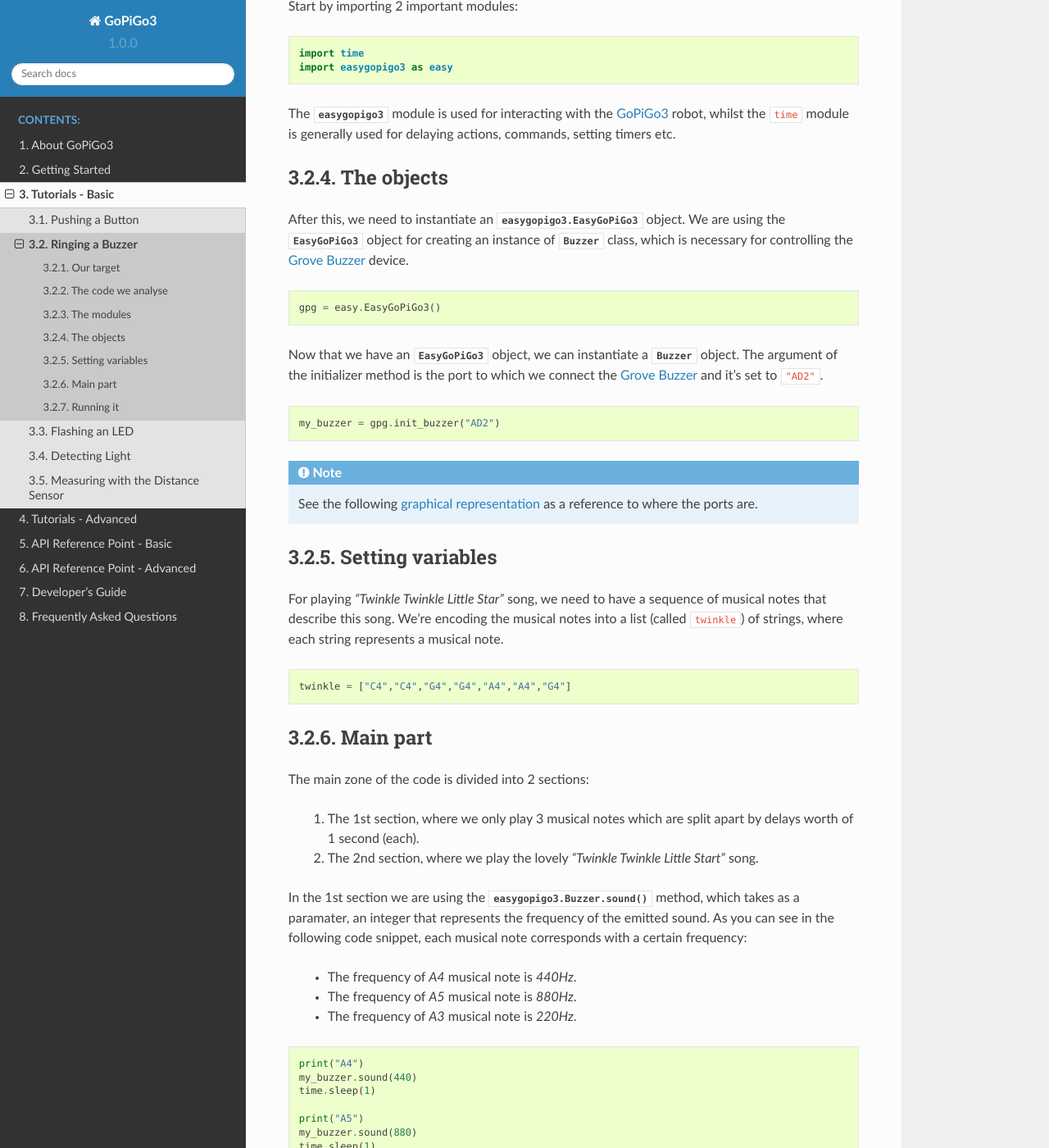
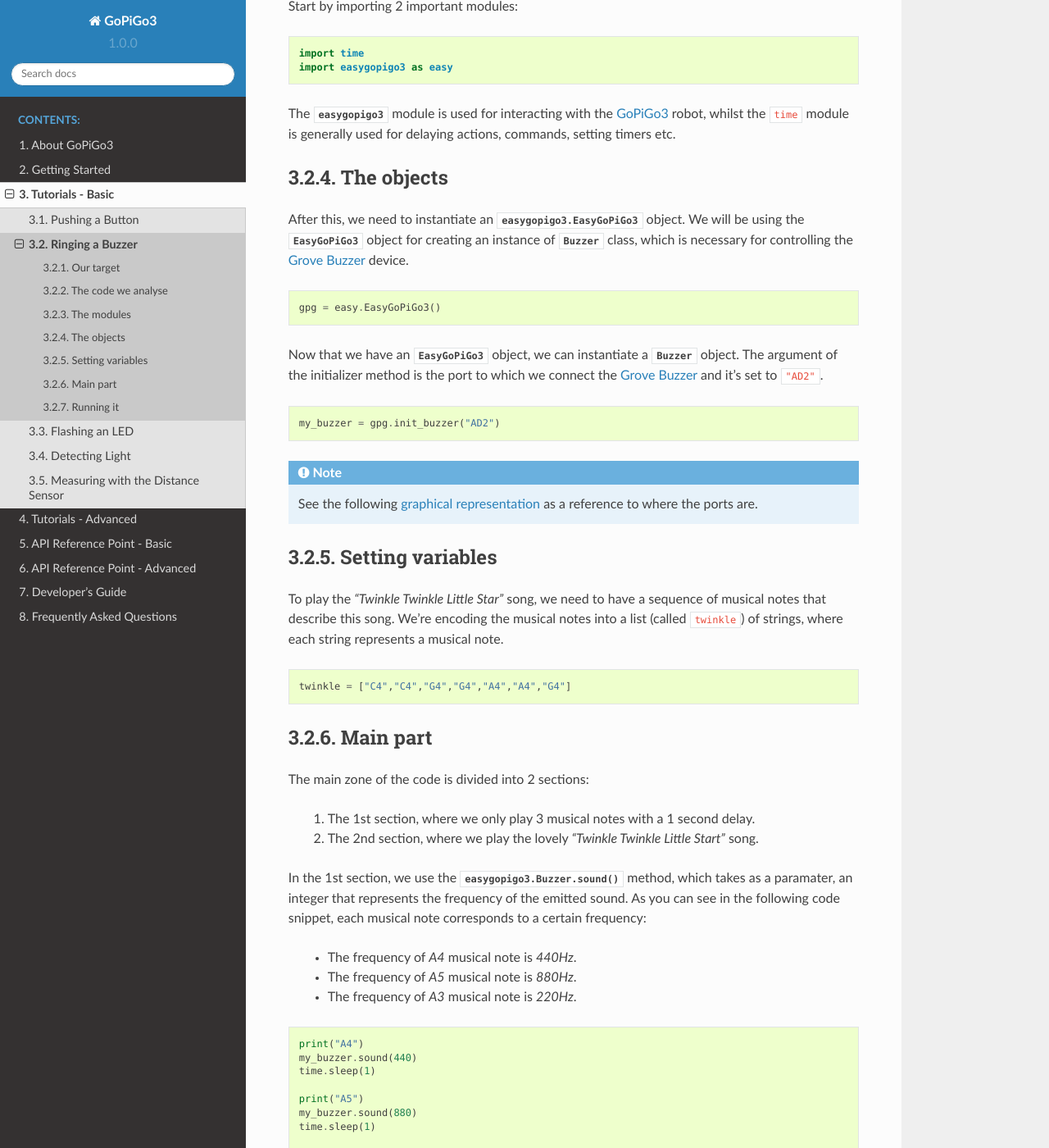
Before and after one commit to DexterInd/GoPiGo3, a Sphinx documentation site: the page built from docs/source/tutorials-basic/buzzer.rst, in a window 1280 px wide and 1400 px high, scrolled down 1162 px. Shown: the whole window at 82% size. Built offline with Sphinx 7.4.7 and the Read the Docs theme 2.0.0, drawn with Linux system fonts in a browser that asks for light colours; some of the changed text lies outside the part shown.

Commit message:
ref DexterInd/GoPiGo3#69 : improved the syntax of many sentences

```diff
--- a/docs/source/tutorials-basic/buzzer.rst
+++ b/docs/source/tutorials-basic/buzzer.rst
@@ -77,7 +77,7 @@ The objects
 ===========
 
 After this, we need to instantiate an :py:class:`easygopigo3.EasyGoPiGo3` object.
-We are using the :py:class:`~easygopigo3.EasyGoPiGo3` object for creating an instance of :py:class:`~easygopigo3.Buzzer` class,
+We will be using the :py:class:`~easygopigo3.EasyGoPiGo3` object for creating an instance of :py:class:`~easygopigo3.Buzzer` class,
 which is necessary for controlling the `Grove Buzzer`_ device.
 
 .. code-block:: python
@@ -101,7 +101,7 @@ it's set to ``"AD2"``.
 Setting variables
 =================
 
-For playing *"Twinkle Twinkle Little Star"* song, we need to have a sequence of musical notes that describe this song.
+To play the *"Twinkle Twinkle Little Star"* song, we need to have a sequence of musical notes that describe this song.
 We're encoding the musical notes into a list (called ``twinkle``) of strings, where each string represents a musical note.
 
 .. code-block:: python
@@ -114,12 +114,12 @@ Main part
 
 The main zone of the code is divided into 2 sections:
 
-   1. The 1st section, where we only play 3 musical notes which are split apart by delays worth of 1 second (each).
+   1. The 1st section, where we only play 3 musical notes with a 1 second delay.
    2. The 2nd section, where we play the lovely *"Twinkle Twinkle Little Start"* song.
 
-In the 1st section we are using the :py:meth:`easygopigo3.Buzzer.sound` method, which takes as a paramater,
+In the 1st section, we use the :py:meth:`easygopigo3.Buzzer.sound` method, which takes as a paramater,
 an integer that represents the frequency of the emitted sound. As you can see in the following code snippet,
-each musical note corresponds with a certain frequency:
+each musical note corresponds to a certain frequency:
 
    * The frequency of *A4* musical note is *440Hz*.
    * The frequency of *A5* musical note is *880Hz*.
```
Also changed, not shown: other parts of docs/source/tutorials-basic/buzzer.rst (+1 -1 lines).
